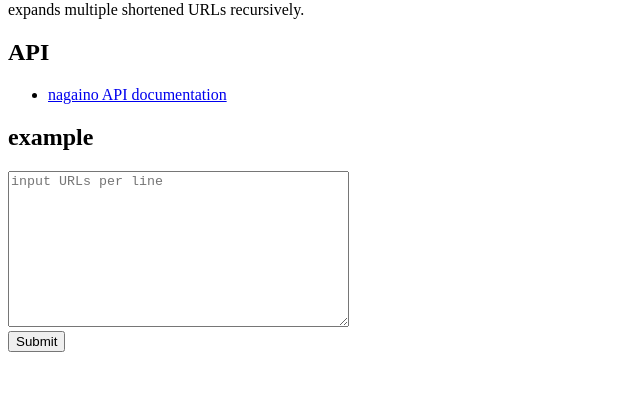
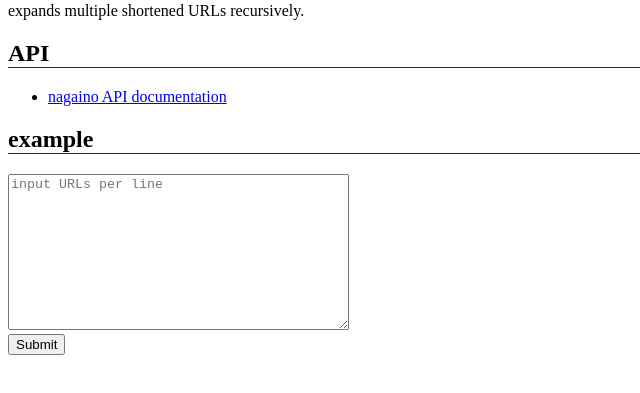
Before and after one commit to emasaka/nagaino, a plain HTML site: page resources/public/index.html in a window 1280 px wide. Shown: the part 79-472 px from the top of the page, without its empty margins (0-640 px from the left). Drawn offline with Linux system fonts and the light colour scheme.

Commit message:
CSS for h1 & h2

```diff
--- a/resources/public/css/nagaino.css
+++ b/resources/public/css/nagaino.css
@@ -1,3 +1,7 @@
+h1, h2 {
+        border-bottom: solid 1px #003366;
+}
+
 table.result_item {
     margin: 2px;
     border: 1px #000000 solid;
--- a/resources/public/index.html
+++ b/resources/public/index.html
@@ -2,6 +2,7 @@
 <html>
 <head>
 <title>nagaino</title>
+<link rel="stylesheet" type="text/css" href="/css/nagaino.css">
 </head>
 <body>
 <h1>nagaino</h1>
```
Also changed, not shown: resources/public/doc/api.html (+1 -0 lines).
